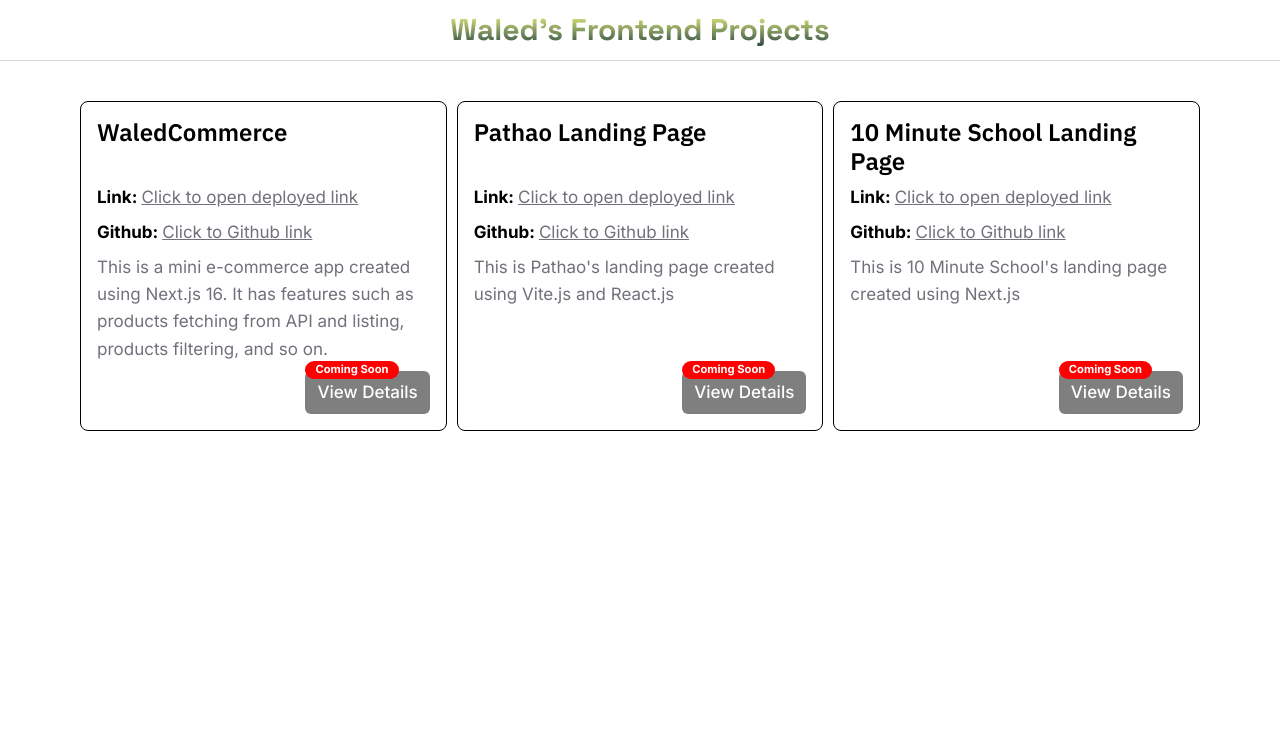
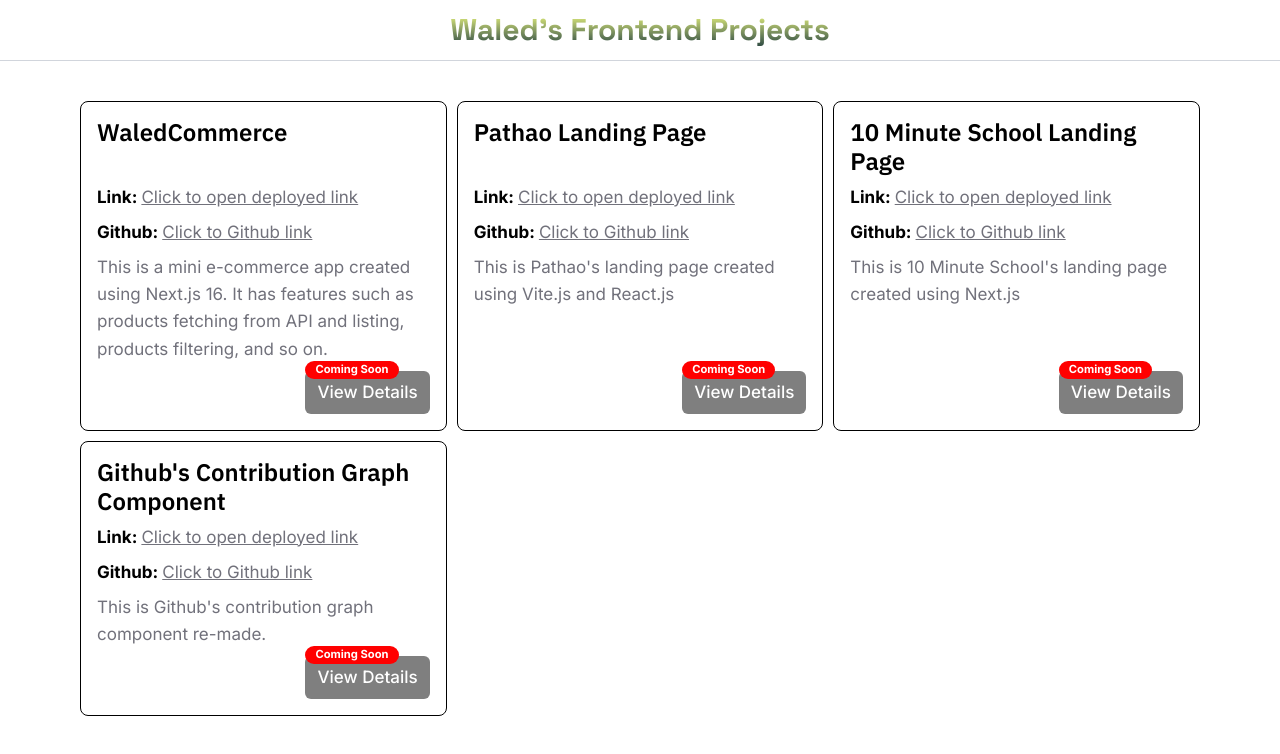
Before and after one commit to waledkarim/waleds-frontend-projects, a Next.js app: page / in a window 1280 px wide. Shown: the top 754 px of the page. Built offline with nearby package versions, Linux system fonts and the light colour scheme.

Commit message:
feat: add new project

```diff
--- a/src/data/projects.js
+++ b/src/data/projects.js
@@ -23,6 +23,13 @@
       "This is 10 Minute School's landing page created using Next.js",
     enabled: false,
   },
+  {
+    title: "Github's Contribution Graph Component",
+    link: "https://waledkarim.github.io/Github_Contributions_Graph/",
+    github: "https://github.com/waledkarim/Github_Contributions_Graph",
+    description: "This is Github's contribution graph component re-made.",
+    enabled: false,
+  },
 ];
 
 export default projects;
```
